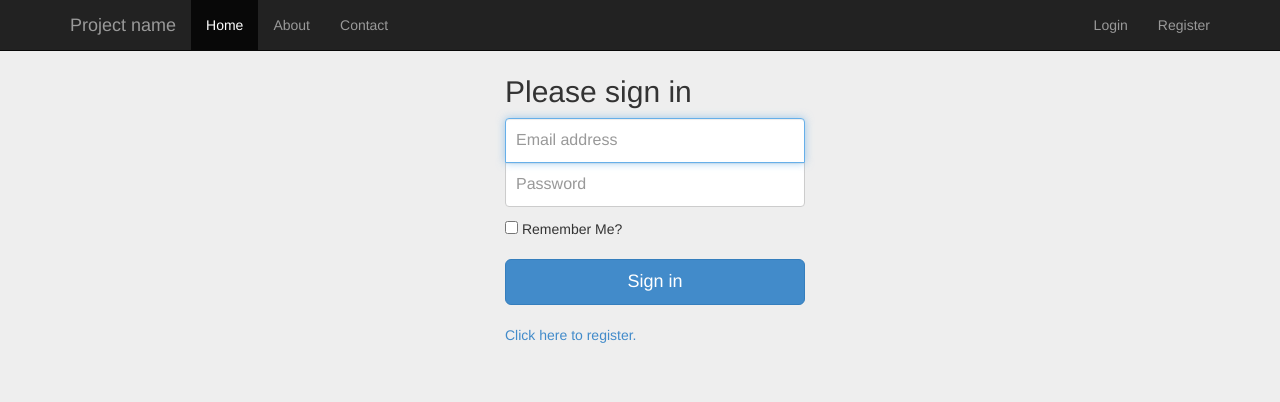
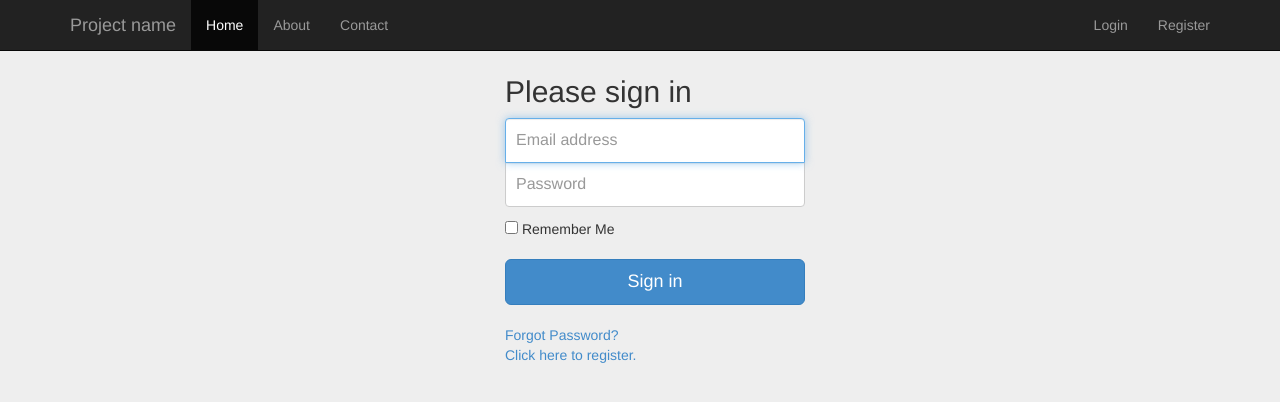
Before and after one commit to mattkoskela/py-flask-auth, a Flask app: page /login in a window 1280 px wide. Shown: the top 402 px of the page. Run offline with Flask 2, Linux system fonts and the light colour scheme; parts of the project's set-up code (start-up, migrations or seed data) failed here and were passed over; some libraries are stand-ins or nearby versions.

Commit message:
Added sendgrid sending ability for password reset.

```diff
--- a/example/app.py
+++ b/example/app.py
@@ -1,5 +1,6 @@
+import bcrypt
 import hashlib
-import bcrypt
+import sendgrid
 from flask import Flask, session, request, flash, url_for, redirect, \
 render_template, abort, g
 from flask.ext.login import login_user, logout_user, current_user, \
@@ -67,6 +68,24 @@ def login():
     flash("Logged in successfully", "success")
     return redirect(request.args.get("next") or url_for("index"))
 
+@app.route("/forgot-password", methods=["GET", "POST"])
+def forgot_password():
+    if request.method == "GET":
+        return render_template("forgot-password.html")
+
+    email = request.form["email"]
+
+    registered_user = User.query.filter_by(email=email).first()
+    if registered_user is None:
+        flash("No user with this email exists", "danger")
+        return redirect(url_for("forgot_password"))
+    else:
+        sg = sendgrid.SendGridClient(app.config["YOUR_SENDGRID_USERNAME"], app.config["YOUR_SENDGRID_PASSWORD"])
+        message = sendgrid.Mail(to=email, subject="Password Reset Link", html="Body", text="Body", from_email=app.config["SEND_EMAIL_FROM"])
+        status, msg = sg.send(message)
+        flash("Password reset link has been sent", "success")
+        return redirect(url_for("login"))
+
 @app.route("/logout")
 def logout():
     logout_user()
--- a/example/config.py
+++ b/example/config.py
@@ -14,3 +14,7 @@ SQLALCHEMY_ECHO = False
 SECRET_KEY = "secret_key"
 DEBUG = True
 BCRYPT_ITERATIONS = 10
+
+SENDGRID_USER = "YOUR_SENDGRID_USERNAME"
+SENDGRID_PASS = "YOUR_SENDGRID_PASSWORD"
+SEND_EMAIL_FROM = "systems@example.com"
--- a/example/templates/login.html
+++ b/example/templates/login.html
@@ -6,9 +6,10 @@
       <h2 class="form-signin-heading">Please sign in</h2>
       <input type="email" class="form-control" name="email" placeholder="Email address" required autofocus>
       <input type="password" class="form-control" name="password" placeholder="Password" required>
-      <input type="checkbox" name="remember_me"> Remember Me?<br /><br />
+      <input type="checkbox" name="remember_me"> Remember Me<br /><br />
       <button class="btn btn-lg btn-primary btn-block" type="submit">Sign in</button>
       <br />
+      <a href="forgot-password">Forgot Password?</a><br />
       <a href="register">Click here to register.</a><br />
     </form>
   </div> <!-- /container -->
--- a/setup.py
+++ b/setup.py
@@ -24,6 +24,7 @@ setup(
         "flask-sqlalchemy==1.0",
         "py-bcrypt==0.4",
         "PyMySQL==0.6.1",
+        "sendgrid-python==0.1.1",
         "sqlalchemy==0.9.4",
     ]
 )
```
Also changed, not shown: example/templates/forgot-password.html (added, +13 -0 lines).
